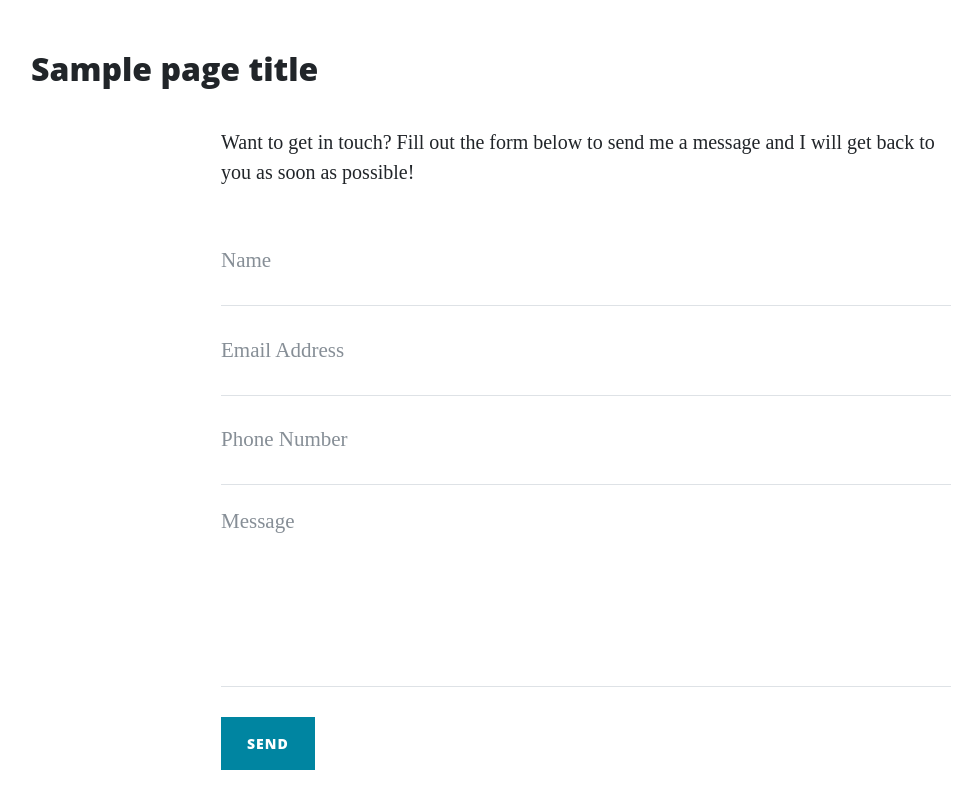
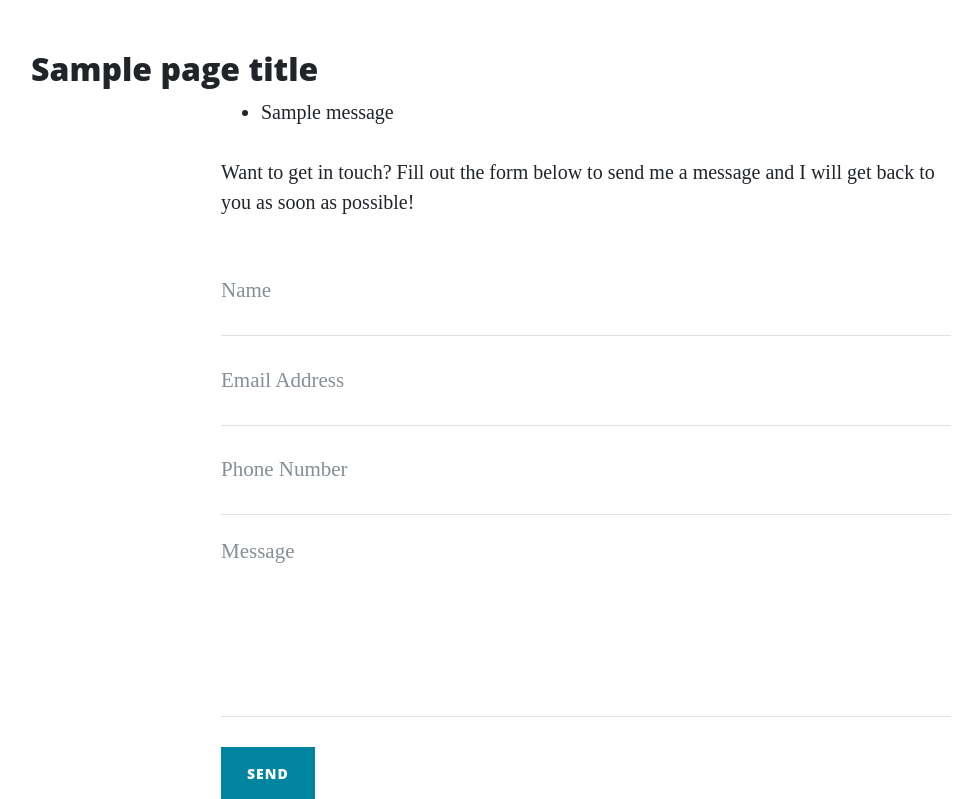
Before and after one commit to annuc1s/Flask-Framework, a Python web app: template flask/templates/contact.html in a window 1280 px wide. Shown: the part 628-1427 px from the top of the page, without its empty margins (54-1019 px from the left). Run offline with Jinja, Linux system fonts and the light colour scheme; the template is opened without the code that fills it: most values are stand-ins (such as "Sample title", 1, 10 or a date in 2020); one stand-in notice (Sample message) is shown; some libraries are stand-ins or nearby versions.

Commit message:
flashed messages with flask

```diff
--- a/flask/run.py
+++ b/flask/run.py
@@ -1,8 +1,9 @@
 import os
 import json
-from flask import Flask, render_template, request
+from flask import Flask, render_template, request, flash
 
 app = Flask(__name__)
+app.secret_key = 'some_secret'
 
 @app.route("/")
 def index():
@@ -30,7 +31,7 @@ def about_member(member_name):
 @app.route("/contact", methods=["GET", "POST"])
 def contact():
     if request.method == "POST":
-        print(request.form["name"])
+        flash("Thanks {}, we have received your message!".format(request.form["name"]))
 
     return render_template("contact.html", page_title="Contact")
 
--- a/flask/templates/contact.html
+++ b/flask/templates/contact.html
@@ -4,6 +4,16 @@
 
 <div class="row">
 	<div class="col-lg-8 col-md-10 mx-auto">
+        {% with messages = get_flashed_messages() %}
+        {% if messages %}
+        <ul class="flashes">
+            {% for message in messages %}
+                <li>{{ message }}</li>
+            {% endfor %}
+        </ul>
+        {% endif %}
+        {% endwith %}
+
 		<p>Want to get in touch? Fill out the form below to send me a message and I will get back to you as soon as
 			possible!</p>
 		<form method="POST" name="sentMessage" id="contactForm" novalidate>
```
